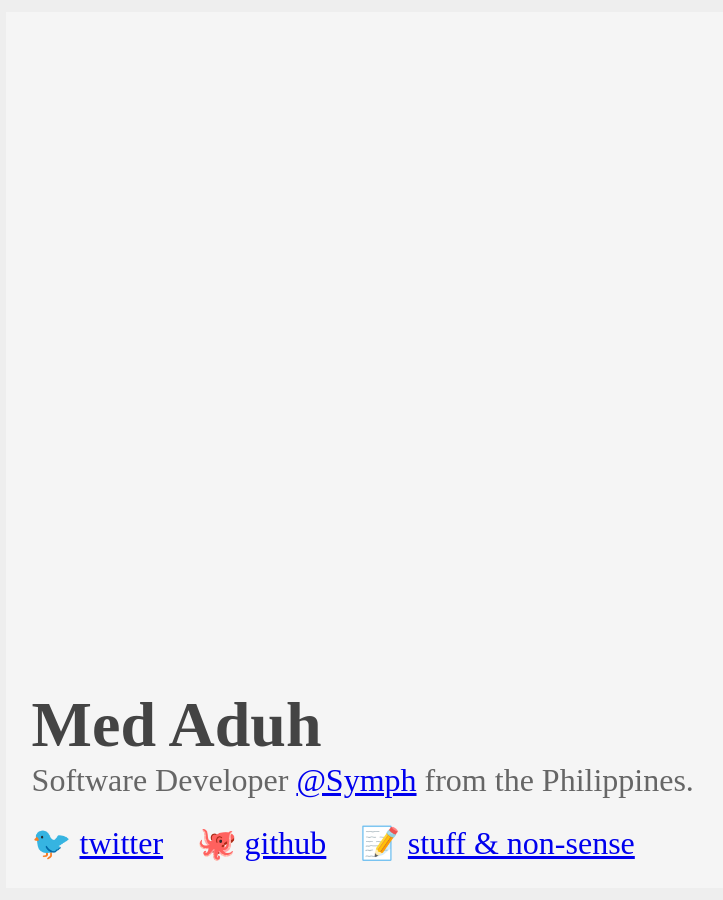
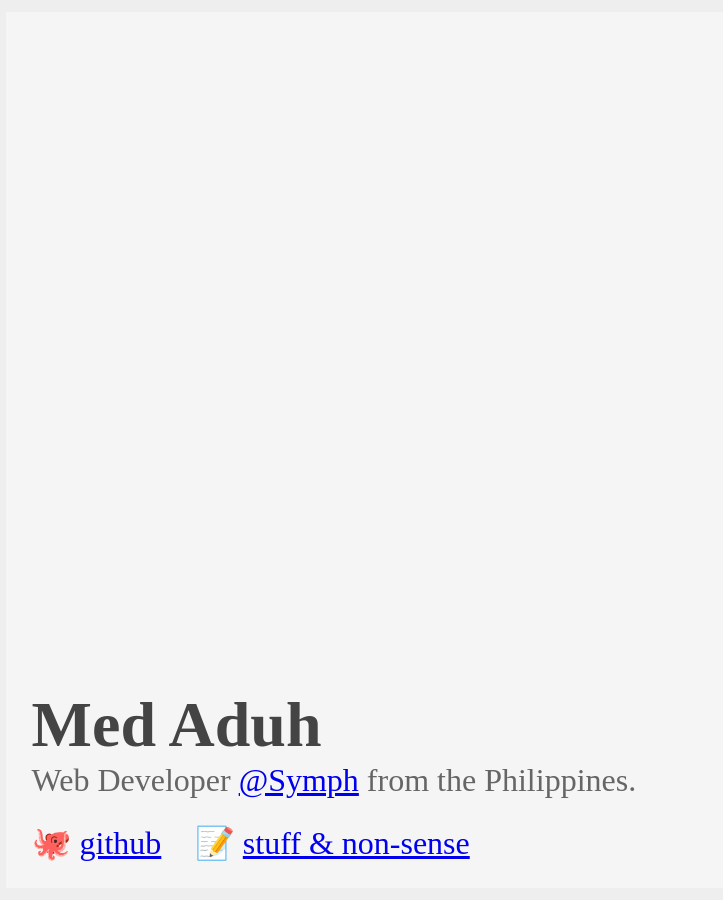
Before and after one commit to ramidem/ramidem.github.io, a Jekyll site: the page built from index.html, in a window 1280 px wide. Shown: the whole page, without its empty margins (6-729 px from the left). Built offline with Jekyll 4.4.1, drawn with Linux system fonts in a browser that asks for light colours.

Commit message:
chore: typo and remove twitter

```diff
--- a/index.html
+++ b/index.html
@@ -7,10 +7,9 @@ layout: base
     <h1>{{ site.author }}</h1>
     {% endif %}
 
-    <p>Software Developer <a href="https://www.symph.co/">@Symph</a> from the Philippines.</p>
+    <p>Web Developer <a href="https://www.symph.co/">@Symph</a> from the Philippines.</p>
 
     <ul>
-      <li>🐦 <a href="https://twitter.com/ramidem">twitter</a></li>
       <li>🐙 <a href="https://github.com/ramidem">github</a></li>
       <li>📝 <a href="{{ site.url }}stuff-and-nonsense">stuff &amp; non-sense</a></li>
     </ul>
```
